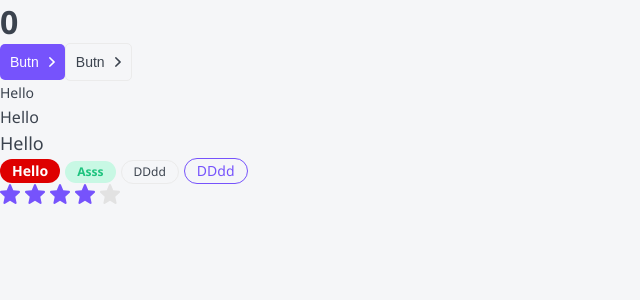
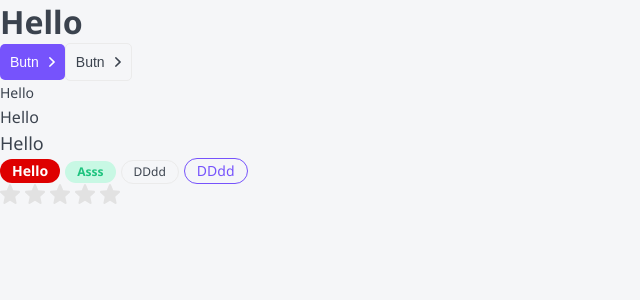
Before and after one commit to MichaelChernyshov/rate-me, a Next.js app: page / in a window 1280 px wide. Shown: the top 300 px of the page, without its empty margins (0-640 px from the left). Built offline with nearby package versions, Linux system fonts and the light colour scheme.

Commit message:
Now you can set rating with stars

```diff
--- a/app/page.tsx
+++ b/app/page.tsx
@@ -4,24 +4,15 @@ import HTag from '@/components/HTag/HTag'
 import P from '@/components/P/P'
 import Rating from '@/components/Rating/Rating'
 import Tag from '@/components/Tag/Tag'
-import { useEffect, useState } from 'react'
+import { useState } from 'react'
 
 export default function Home() {
-  const [count, setCount] = useState(0)
-
-  useEffect(() => {
-    console.log('Counter ' + count)
-  })
+  const [rating, setRating] = useState<number>(0)
 
   return (
     <>
-      <HTag tag={'h1'}>{count}</HTag>
-      <Button
-        appearence={'primary'}
-        arrow='right'
-        onClick={() => {
-          setCount((x) => x + 1)
-        }}>
+      <HTag tag={'h1'}>Hello</HTag>
+      <Button appearence={'primary'} arrow='right'>
         Butn
       </Button>
       <Button appearence={'ghost'} arrow='right'>
@@ -42,7 +33,7 @@ export default function Home() {
       <Tag size='m' color='primary'>
         DDdd
       </Tag>
-      <Rating rating={4} />
+      <Rating rating={rating} isEditable setRating={setRating} />
     </>
   )
 }
--- a/components/Rating/Rating.module.css
+++ b/components/Rating/Rating.module.css
@@ -5,3 +5,7 @@
 .star {
   margin-right: 5px;
 }
+
+.editable {
+  cursor: pointer;
+}
--- a/components/Rating/Rating.tsx
+++ b/components/Rating/Rating.tsx
@@ -19,11 +19,29 @@ const Rating = ({ isEditable = false, rating, setRating, ...props }: RatingProps
         <StarIcon
           className={cn(styles.star, {
             [styles.filled]: i < currentRating,
+            [styles.editable]: isEditable,
           })}
+          onMouseEnter={() => changeDisplay(i + 1)}
+          onMouseLeave={() => changeDisplay(rating)}
+          onClick={() => onClick(i + 1)}
         />
       )
     })
     setRatingArray(updatedArray)
+  }
+
+  const changeDisplay = (i: number) => {
+    if (!isEditable) {
+      return
+    }
+    constructRating(i)
+  }
+
+  const onClick = (i: number) => {
+    if (!isEditable || !setRating) {
+      return
+    }
+    setRating(i)
   }
 
   return (
```
